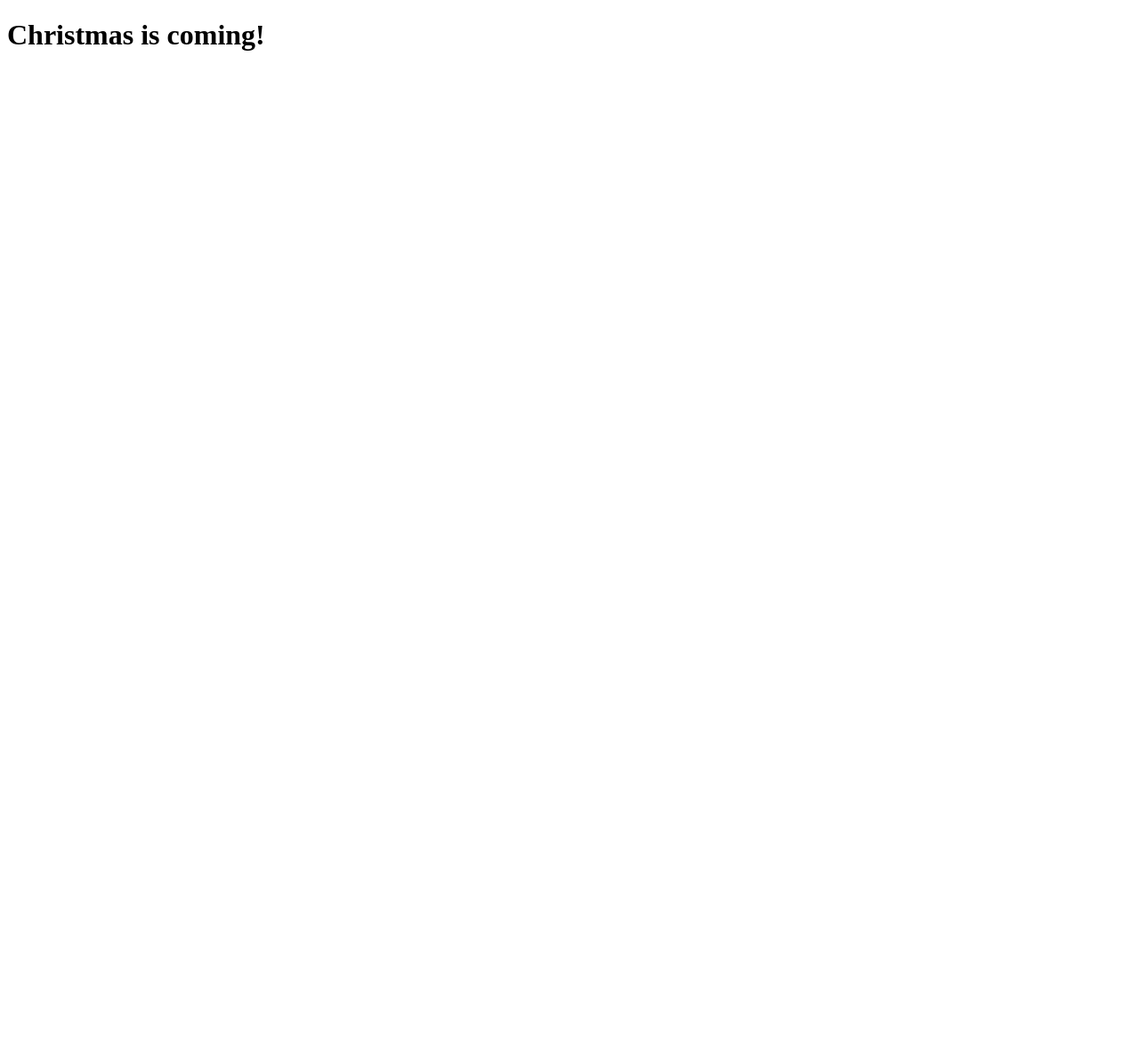
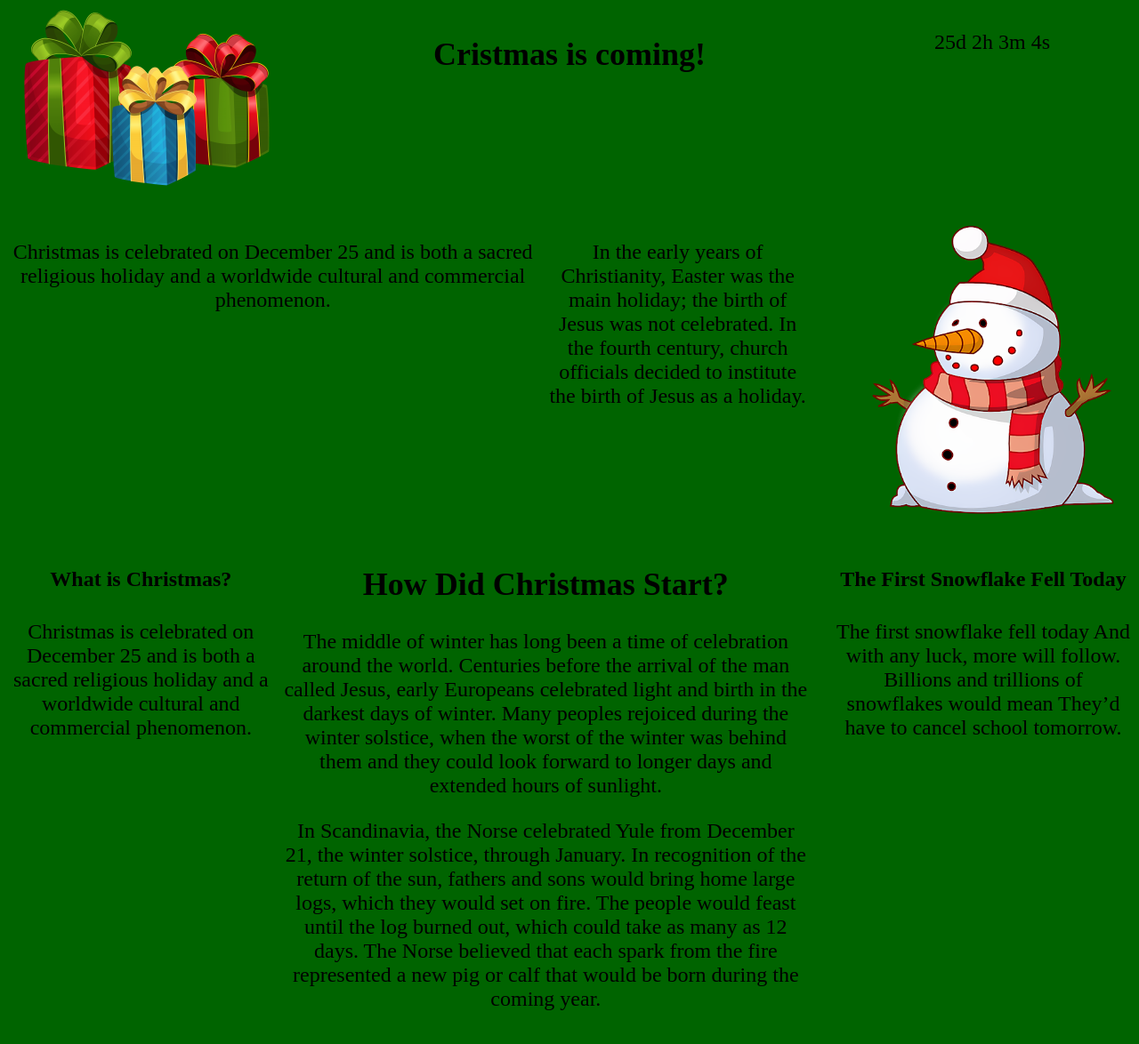
Before and after one commit to ElizaViluma/Christmas, a plain HTML site: page Index.html in a window 1280 px wide. Shown: the top 1174 px of the page at 89% size. Before the commit the page ends 800 px from the top, so only its background shows below. Drawn offline with Linux system fonts and the light colour scheme.

Commit message:
Content.commit

```diff
--- a/Index.html
+++ b/Index.html
@@ -7,10 +7,69 @@
     <link rel="stylesheet" href="style.css">
 </head>
 <body>
-    <header> <h1>Christmas is coming!</h1></header>
+    <header>
+      <div class="Brand">
+          <img src="IMG/gifts.png" alt="logo"></a></div>
+      <nav>
+          <h1>Cristmas is coming!</h1></nav>
+      <div class="tools">
+        <p id="demo"></p>
+
+        <script>
+        // Set the date we're counting down to
+        var countDownDate = new Date("Dec 24, 2020 00:00:01").getTime();
+        var x = setInterval(function() {
+          var now = new Date().getTime();
+          var distance = countDownDate - now;
+          var days = Math.floor(distance / (1000 * 60 * 60 * 24));
+          var hours = Math.floor((distance % (1000 * 60 * 60 * 24)) / (1000 * 60 * 60));
+          var minutes = Math.floor((distance % (1000 * 60 * 60)) / (1000 * 60));
+          var seconds = Math.floor((distance % (1000 * 60)) / 1000);
+          document.getElementById("demo").innerHTML = days + "d " + hours + "h "
+          + minutes + "m " + seconds + "s ";
+          if (distance < 0) {
+            clearInterval(x);
+            document.getElementById("demo").innerHTML = "Let's wait for Christmas 2021";
+          }
+        }, 1000);
+        </script>
+      </div>
+    </header>
+    <div class="hero">
+        <div class="feature">
+            <p>Christmas is celebrated on December 25 and is both a sacred religious holiday and a worldwide cultural and commercial phenomenon.</p>
+        </div>
+        <div class='action'>
+            <p>In the early years of Christianity, Easter was the main holiday; the birth of Jesus was not celebrated. In the fourth century, church officials decided to institute the birth of Jesus as a holiday.</p>
+        </div>
+    </div>
+
+    <div class="desktop-ad"><img src="IMG/snowman.png" alt="Ad"></div>
+
     <main>
-
+        <article class="feature">
+            <h4>What is Christmas?</h4>
+            <p>Christmas is celebrated on December 25 and is both a sacred religious holiday and a worldwide cultural and commercial phenomenon.</p></article>
+        <div class="mobile-ad"><img src="IMG/snowman.png" alt="Ad"></div>
+        <article class="listing">
+            <h2>How Did Christmas Start?</h2>
+            <p>The middle of winter has long been a time of celebration around the world. Centuries before the arrival of the man called Jesus, early Europeans celebrated light and birth in the darkest days of winter. Many peoples rejoiced during the winter solstice, when the worst of the winter was behind them and they could look forward to longer days and extended hours of sunlight.</p>
+            <p>In Scandinavia, the Norse celebrated Yule from December 21, the winter solstice, through January. In recognition of the return of the sun, fathers and sons would bring home large logs, which they would set on fire. The people would feast until the log burned out, which could take as many as 12 days. The Norse believed that each spark from the fire represented a new pig or calf that would be born during the coming year.</p>
+        </article>
     </main>
+    <div class="sidebar">
+        <div class="feature">
+            <h4>The First Snowflake Fell Today</h4>
+            <p>The first snowflake fell today
+                And with any luck, more will follow.
+                Billions and trillions of snowflakes would mean
+                They’d have to cancel school tomorrow.</p>
+        </div>
+    </div>
+    <footer>
+        <h2>Let's hope it will snow!</h2>
+        <h3>Riga, 2020</h3>
+    </footer>
 
 </body>
 </html>
--- a/style.css
+++ b/style.css
@@ -0,0 +1,224 @@
+.container {
+    align-items: center  ;
+  }
+body {
+    background: darkgreen;
+    margin: 0;
+    font-size: 1.5em;
+    text-align: center;
+    height: 100vh;
+
+    display: grid;
+    grid-gap: 10px;
+
+    grid-template-areas:
+        "header"
+        "hero"
+        "body"
+        "footer"
+}
+
+/* Header section */
+header {
+    padding: 10px;
+    grid-area: header;
+
+    display: grid;
+    grid-template-columns: 1fr 1fr;
+    grid-gap: 10px;
+    grid-template-areas:
+        "brand brand"
+        "nav tools";
+}
+
+header .brand {
+    grid-area: brand;
+}
+
+header nav {
+    grid-area: nav;
+}
+
+header .tools {
+    grid-area: tools;
+}
+
+/* Hero section */
+.hero {
+    padding: 10px;
+    grid-area: hero;
+
+    display: grid;
+    grid-template-columns: 1fr;
+    grid-gap: 10px;
+    grid-template-areas:
+        "action";
+}
+
+.hero .action {
+    grid-area: action;
+}
+
+.hero .feature {
+    grid-area: feature;
+}
+
+/* Body section */
+main {
+    padding: 10px;
+    grid-area: body;
+
+    display: grid;
+    grid-template-columns: 1fr;
+    grid-gap: 10px;
+    grid-template-areas:
+        "feature"
+        "ad"
+        "listing";
+}
+
+main .feature {
+    grid-area: feature;
+}
+
+main .mobile-ad {
+    grid-area: ad;
+}
+
+main .listing {
+    grid-area: listing;
+}
+
+/* Footer section */
+footer {
+    background: darkred;
+    padding: 10px;
+    grid-area: footer;
+}
+
+/* Hide Sections which are not part of mobile */
+.desktop-ad {
+    grid-area: ad;
+    display: none;
+}
+
+.hero .feature {
+    display: none;
+}
+
+/* Sidebar section */
+.sidebar {
+    padding: 10px;
+    grid-area: sidebar;
+
+    display: none;
+}
+
+.sidebar .feature {
+    height: 100%;
+}
+
+/* Other */
+.mobile-ad img {
+    vertical-align: top;
+    width: 100%;
+}
+
+.desktop-ad img {
+    vertical-align: top;
+    width: 350px;
+}
+
+.mobile-ad:hover {
+    opacity: 0.5;
+}
+
+.desktop-ad:hover {
+    opacity: 0.5;
+}
+
+
+/* Tablet friendly layout */
+@media (min-width: 576px) {
+    body {
+        grid-template-rows: auto auto 1fr auto auto;
+        grid-template-areas:
+            "header"
+            "hero"
+            "body"
+            "sidebar"
+            "footer";
+    }
+
+    /* Change Header Layout */
+    header {
+        grid-template-columns: 1fr 2fr 1fr;
+        grid-template-areas:
+            "brand nav tools";
+    }
+
+    /* Change Hero Layout */
+    .hero {
+        grid-template-areas:
+            "feature"
+            "action";
+    }
+
+    .hero .feature {
+        display: block;
+    }
+
+    /* Change Body Layout */
+    main {
+        grid-template-columns: 1fr 200px;
+        grid-template-rows: auto 1fr;
+        grid-template-areas:
+            "feature ad"
+            "listing listing";
+    }
+
+    /* Change Sidebar Layout */
+    .sidebar {
+        display: grid;
+    }
+
+    .mobile-ad img {
+        width: 200px;
+    }
+}
+
+/* Desktop friendly layout */
+@media (min-width: 992px) {
+    body {
+        grid-template-columns: 1fr 350px;
+        grid-template-rows: auto auto 1fr auto;
+        grid-template-areas:
+            "header header"
+            "hero ad"
+            "body sidebar"
+            "footer footer"
+    }
+
+    /* Change Hero Layout */
+    .hero {
+        grid-template-columns: 2fr 1fr;
+        grid-template-areas:
+            "feature action"
+    }
+
+    /* Change Body Layout */
+    main {
+        grid-template-columns: 1fr 2fr;
+        grid-template-rows: 1fr;
+        grid-template-areas:
+            "feature listing"
+    }
+
+    .mobile-ad {
+        display: none;
+    }
+
+    .desktop-ad {
+        display: block;
+    }
+}
```
Also changed, not shown: IMG/Merry-Christmas-Gif.gif (added), IMG/gifts.png (added), IMG/snowman.png (added), timer.js (added).
